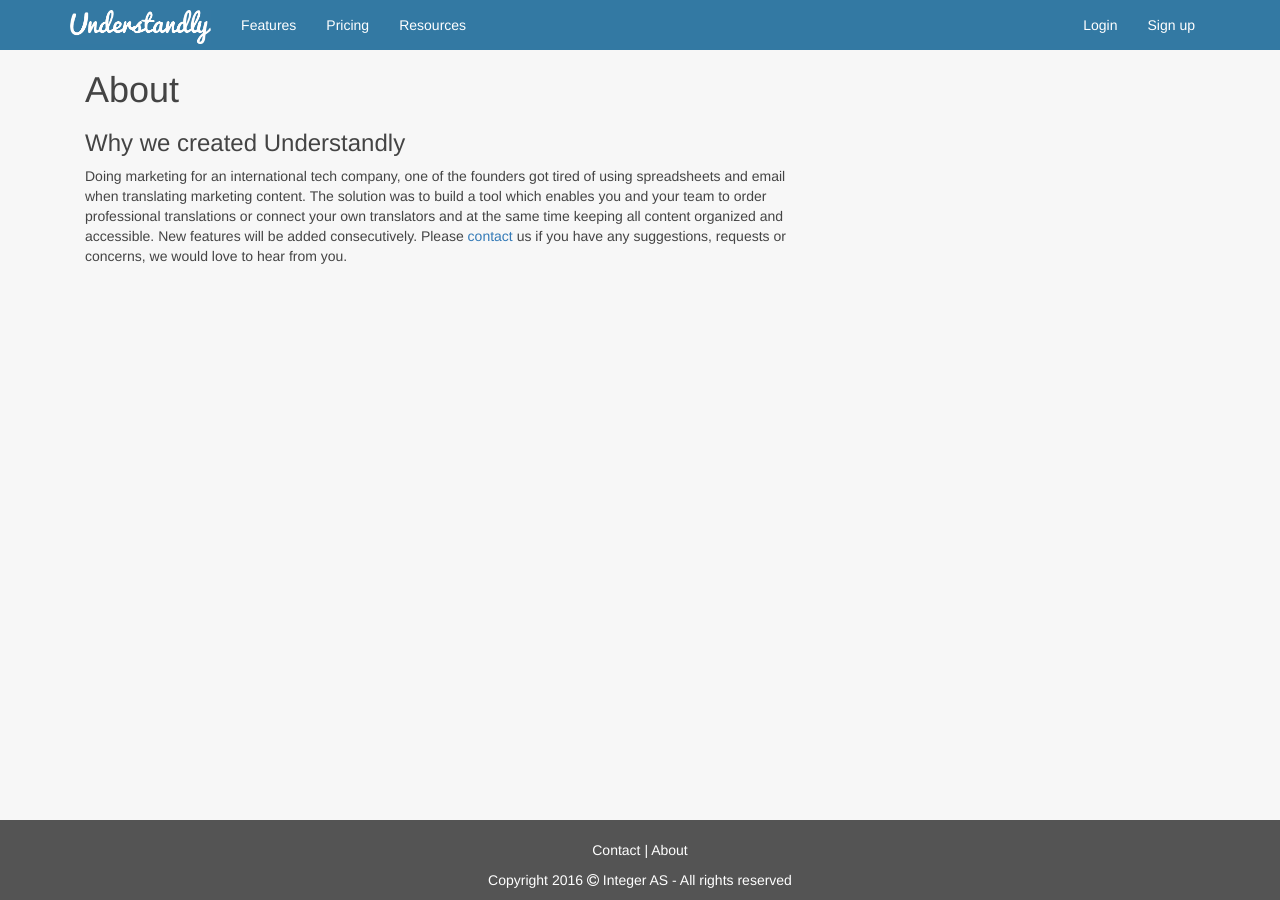
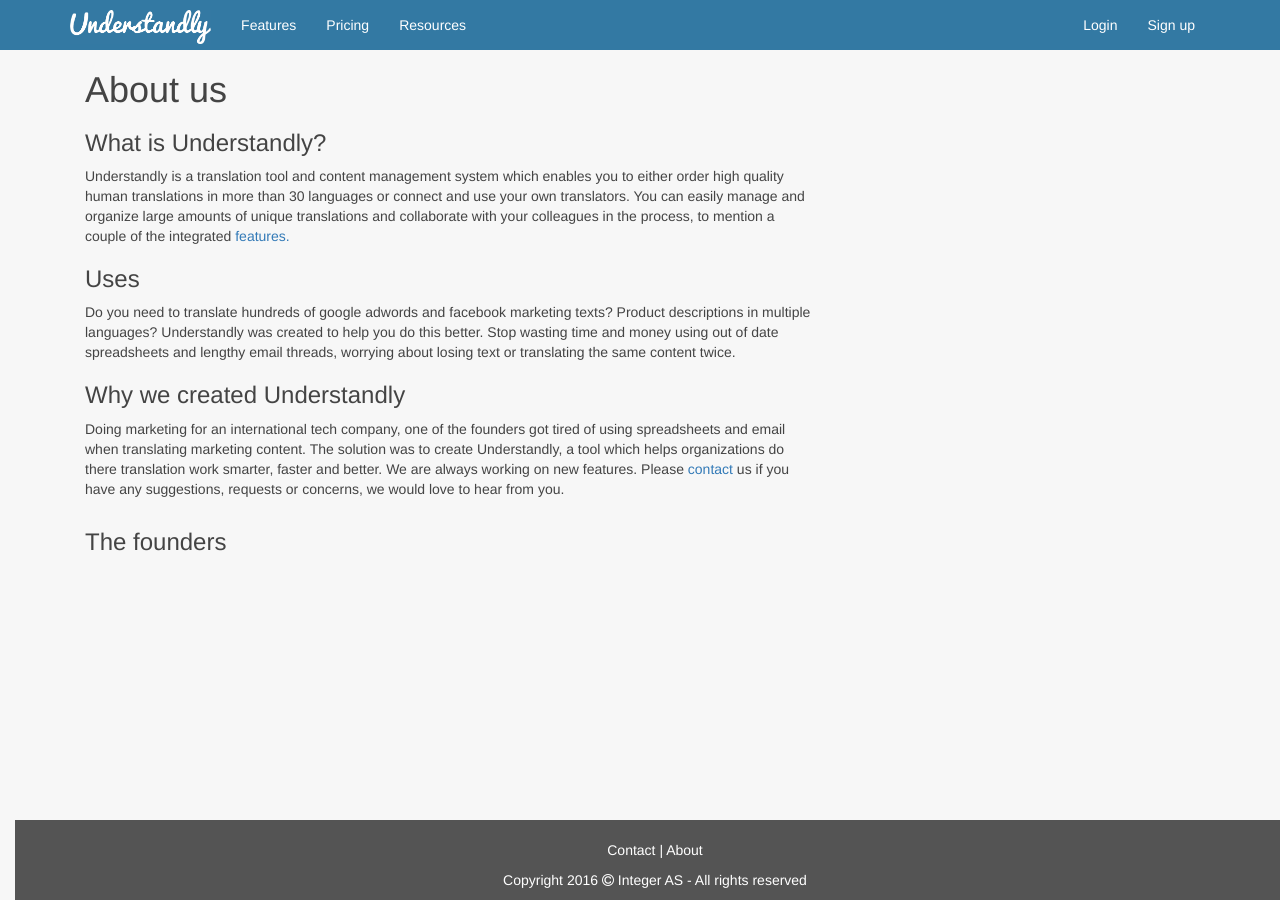
Before and after one commit to yhoiseth/www.understandly.com, a Jekyll site: the page built from about.html, in a window 1280 px wide. Built offline with Jekyll 4.4.1, drawn with Linux system fonts in a browser that asks for light colours; nearby versions of some CDN libraries.

```diff
--- a/about.html
+++ b/about.html
@@ -8,9 +8,15 @@
     <div class="row ">
         <div class="container">
             <div class="col-sm-12 col-md-10 col-lg-8">
-                <h1>About</h1>
-                <h3 class="hidden">Uses</h3>
-                <p class="hidden">
+                <h1>About us</h1>
+                <h3>What is Understandly?</h3>
+                <p class="">
+                    Understandly is a translation tool and content management system which enables you to either order high quality human translations in more than 30 languages
+                    or connect and use your own translators. You can easily manage and organize large amounts of unique translations
+                    and collaborate with your colleagues in the process, to mention a couple of the integrated<a href="/features"> features.</a>
+                </p>
+                <h3>Uses</h3>
+                <p class="">
                     Do you need to translate hundreds of google adwords and facebook marketing texts?
                     Product descriptions in multiple languages?
                     Understandly was created to help you do this better.
@@ -22,12 +28,14 @@
                 <p>
                     Doing marketing for an international tech company,
                     one of the founders got tired of using spreadsheets and email when translating marketing content.
-                    The solution was to build a tool which enables you and your team to order professional translations or
-                    connect your own translators and at the same time keeping all content organized and accessible.
-                    New features will be added consecutively. Please <a href="/contact">contact</a> us if you have any suggestions, requests or concerns, we would love
+                    The solution was to create Understandly, a tool which helps organizations do there translation work smarter, faster and better.
+                    We are always working on new features. Please <a href="/contact">contact</a> us if you have any suggestions, requests or concerns, we would love
                     to hear from you.
                 </p>
             </div>
-        </div>
+            <div class="col-sm-12 col-md-10 col-lg-8">
+                <h3>The founders</h3>
+
+            </div>
     </div>
 </div>
--- a/index.html
+++ b/index.html
@@ -8,7 +8,7 @@
   <div class="row page-container">
     <div class="col-sm-6 col-sm-offset-2 padding-top-40px padding-bottom-40px">
       <h1 class="text-white">Your professional marketing translation tool. Buy high quality human translations or connect your own translators.
-        <br><button type="button" class="btn btn-lg margin-top-40px btn-success btn-wide">Sign up free</button>
+        <br><button type="button" class="btn btn-lg margin-top-40px btn-success btn-wide">Create free account</button>
       </h1>
     </div>
   </div>
@@ -73,13 +73,13 @@
             <div class="col-sm-4">
               <i class="fa fa-database fa-5x"></i>
               <h3>Accessible & Organized</h3>
-              <p>All your translated content organized and easily accessible for everyone in your team.</p>
+              <p>All your translated content organized and easily accessible for everyone in your team using our integrated content management system.</p>
             </div>
           </div>
         </div>
       </div>
       <div align="center" class="col-sm-12">
-        <button type="button" class="btn btn-lg margin-top-40px btn-success btn-wide">Sign up free</button>
+        <button type="button" class="btn btn-lg margin-top-40px btn-success btn-wide">Create free account</button>
       </div>
     </div>
   </div>
```
Also changed, not shown: pricing.html (+5 -2 lines), martin-grey.jpg (added), yngve-black.jpg (added).
